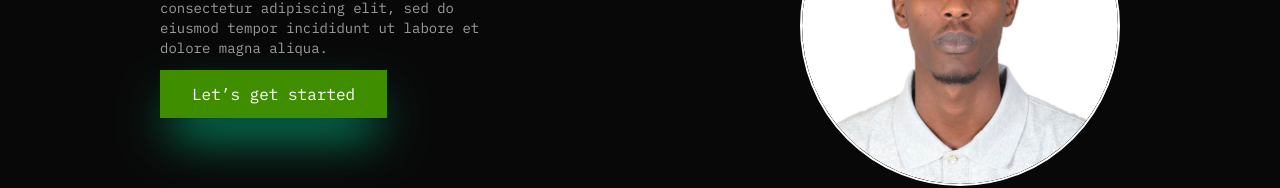
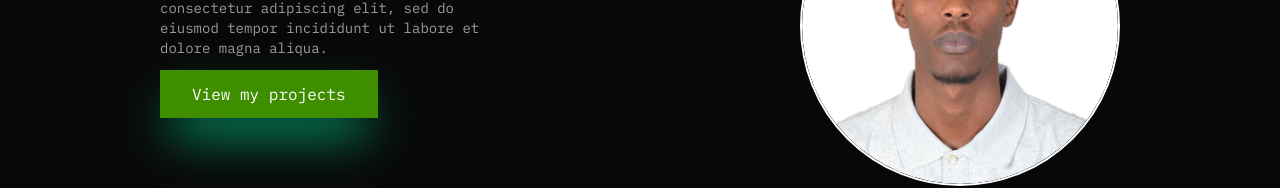
Before and after one commit to Yvan-23/ivanportifolio, a React (Vite) app: page / in a window 1280 px wide. Shown: the part 314-502 px from the top of the page. Built offline with nearby package versions, Linux system fonts and the light colour scheme.

Commit message:
src folder

```diff
--- a/src/pages/Home.jsx
+++ b/src/pages/Home.jsx
@@ -8,7 +8,7 @@ const Home = () => {
 
            <p className="text-[#9C9C9C] py-3 text-sm ibm-mono"> Intro text: Lorem ipsum dolor sit amet, consectetur adipiscing elit, sed do eiusmod tempor incididunt ut labore et dolore magna aliqua. </p>
            <button className="bg-[#3F8E00] p-3 px-8 ibm-mono shadow-2xl shadow-emerald-400">
-            Let’s get started
+            View my projects
            </button>
         </div>
          <div className=' w-1/2 m-30'>
```
